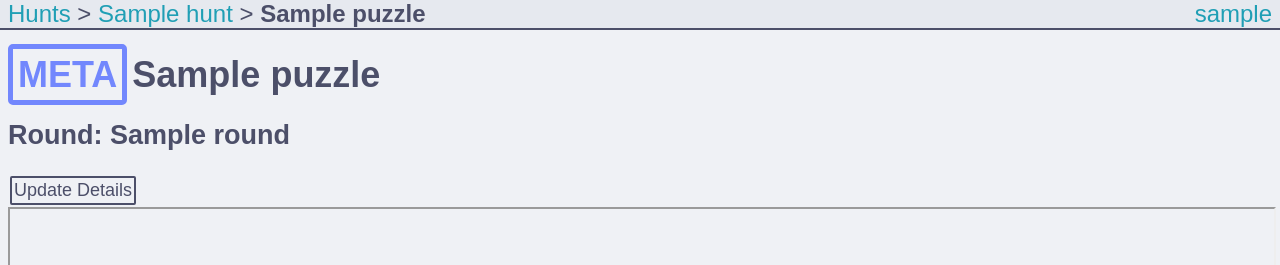
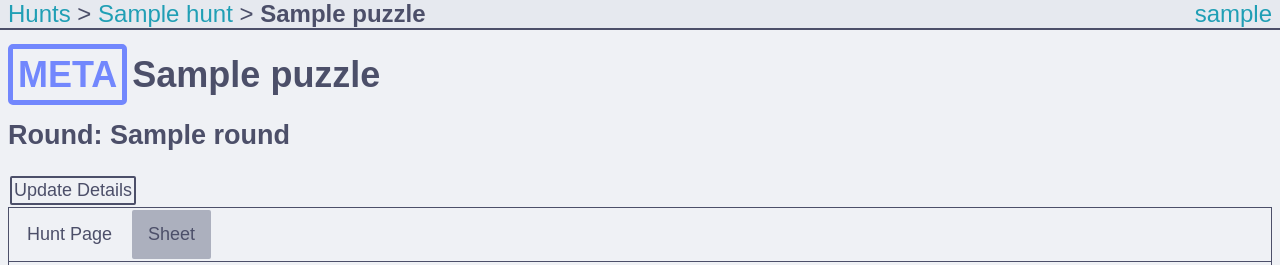
Before and after one commit to Bazinga9000/reservoir, a Django app: page /puzzle/1/ in a window 1280 px wide. Shown: the top 265 px of the page. Run offline with Django 5.2, Linux system fonts and the light colour scheme; a user stored in the database is signed in; tables that the repository leaves empty hold one stand-in row (values such as "Sample post"); some web fonts are replaced.

Commit message:
iframes on puzzlepage now in tabs

```diff
--- a/puzzles/static/puzzles/style.css
+++ b/puzzles/static/puzzles/style.css
@@ -32,6 +32,12 @@ input, select, button {
 
   margin: 2px;
   padding: 2px;
+}
+
+button:hover {
+  background-color: var(--mantle);
+  cursor: pointer;
+  user-select: none;
 }
 
 fieldset {
@@ -267,3 +273,40 @@ a:hover {
 .hunt_right {
   text-align: right;
 }
+
+
+.puzzle_tab {
+  overflow: hidden;
+  border: 1px solid var(--text);
+  background-color: var(--base);
+}
+
+/* Style the buttons that are used to open the tab content */
+.puzzle_tab button {
+  background-color: inherit;
+  float: left;
+  border: none;
+  outline: none;
+  cursor: pointer;
+  padding: 14px 16px;
+  transition: 0.3s;
+}
+
+/* Change background color of buttons on hover */
+.puzzle_tab button:hover {
+  background-color: var(--mantle);
+}
+
+/* Create an active/current tablink class */
+.puzzle_tab button.active {
+  background-color: var(--surface2);
+}
+
+/* Style the tab content */
+.puzzle_tab_content {
+  display: none;
+  padding: 6px 12px;
+  border: 1px solid var(--text);
+  border-top: none;
+  height: 80%;
+}
--- a/puzzles/templates/puzzles/puzzlepage.html
+++ b/puzzles/templates/puzzles/puzzlepage.html
@@ -9,8 +9,17 @@
 <h2>Round{{puzzle.rounds.all.count|pluralize}}: {{ puzzle.rounds.all| join:", "}}</h2>
 <button onclick="showForm('update_puzzle_form')">Update Details</button>
 
-<iframe src="{{ puzzle.url }}", width="100%" height="100%"></iframe>
-<iframe src="{{ puzzle.sheet_url }}", width="100%" height="100%"></iframe>
+<div class="puzzle_tab">
+  <button class="puzzle_tab_link" onclick="openTab(event, 'huntpage')">Hunt Page</button>
+  <button class="puzzle_tab_link" onclick="openTab(event, 'sheet')" id="default_tab">Sheet</button>
+</div>
+
+<div id="huntpage" class="puzzle_tab_content">
+  <iframe src="{{ puzzle.url }}", width="100%" height="700px"></iframe>
+</div>
+<div id="sheet" class="puzzle_tab_content">
+  <iframe src="{{ puzzle.sheet_url }}", width="100%" height="700px"></iframe>
+</div>
 
 <div class="popup_form" id="update_puzzle_form">
 <form autocomplete="off" action="{% url 'puzzles:update' puzzle.id %}" method="post">
@@ -53,5 +62,24 @@
         selectedForm.style.display = 'none';
       }
     }
+
+    function openTab(evt, tabId) {
+      var i, tabcontent, tablinks;
+
+      tabcontent = document.getElementsByClassName("puzzle_tab_content");
+      for (i = 0; i < tabcontent.length; i++) {
+        tabcontent[i].style.display = "none";
+      }
+
+      tablinks = document.getElementsByClassName("puzzle_tab_link");
+      for (i = 0; i < tablinks.length; i++) {
+        tablinks[i].className = tablinks[i].className.replace(" active", "");
+      }
+
+      document.getElementById(tabId).style.display = "block";
+      evt.currentTarget.className += " active";
+    }
+
+    document.getElementById("default_tab").click();
 </script>
 {% endblock %}
```
